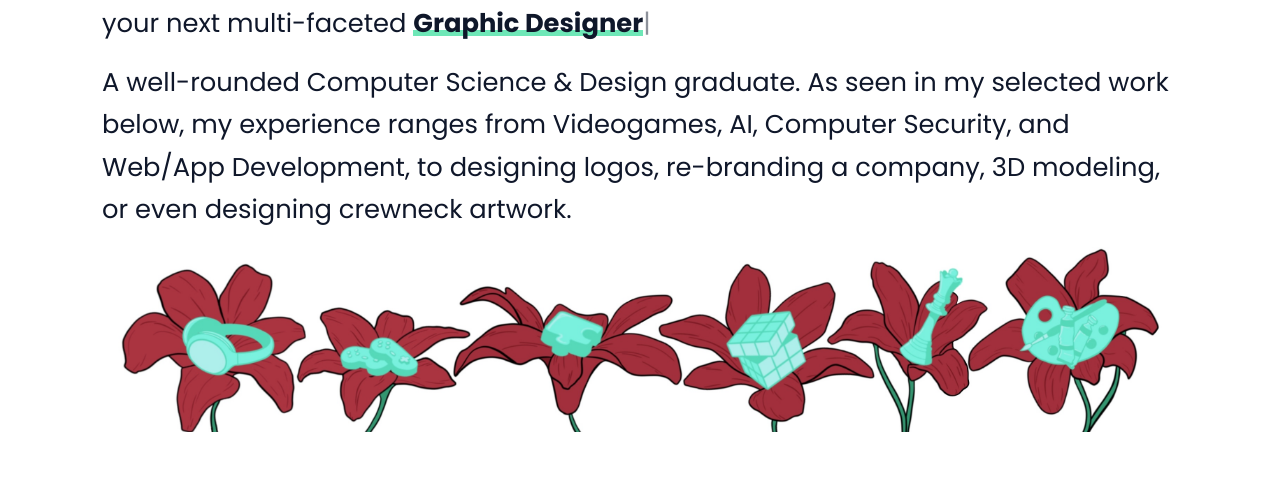
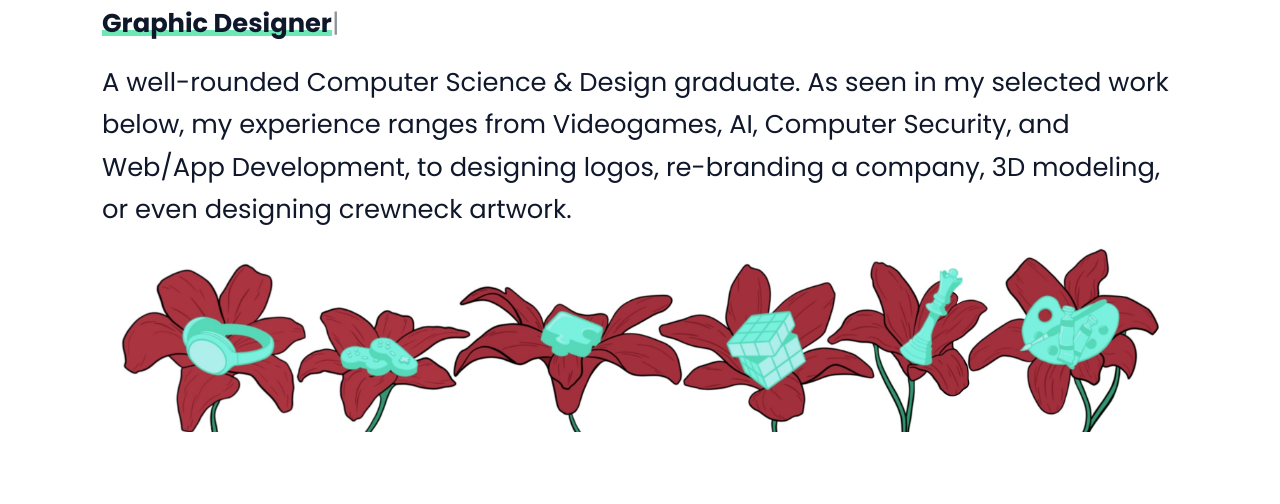
Before and after one commit to VanessaRyan/VanessaRyan.github.io, a website: page index.html in a window 1280 px wide. Shown: the part 296-800 px from the top of the page. Drawn offline with Linux system fonts and the light colour scheme.

Commit message:
removed words before retyper

```diff
--- a/index.html
+++ b/index.html
@@ -121,7 +121,7 @@
                       <p class="subtitle-sm" data-scroll data-scroll-speed="2" data-scroll-position="top">Hello there!</p>
                       <h1 class="display-1 mb-2" data-scroll data-scroll-speed="4" data-scroll-position="top">I'm Vanessa Ryan</h1>
                       <p data-scroll data-scroll-speed="6" data-scroll-position="top" class="lead typed-elem">
-                        your next multi-faceted
+                        <!-- your next multi-faceted <br> -->
                         <span class="fw-bold text-highlight" data-typed='{"backSpeed": 50,"strings": ["Fullstack Developer", "Graphic Designer", "UX/UI Designer", "Mobile App Developer"]}'></span>
                         <span class="d-block mt-3">
                           A well-rounded Computer Science & Design graduate.
```
